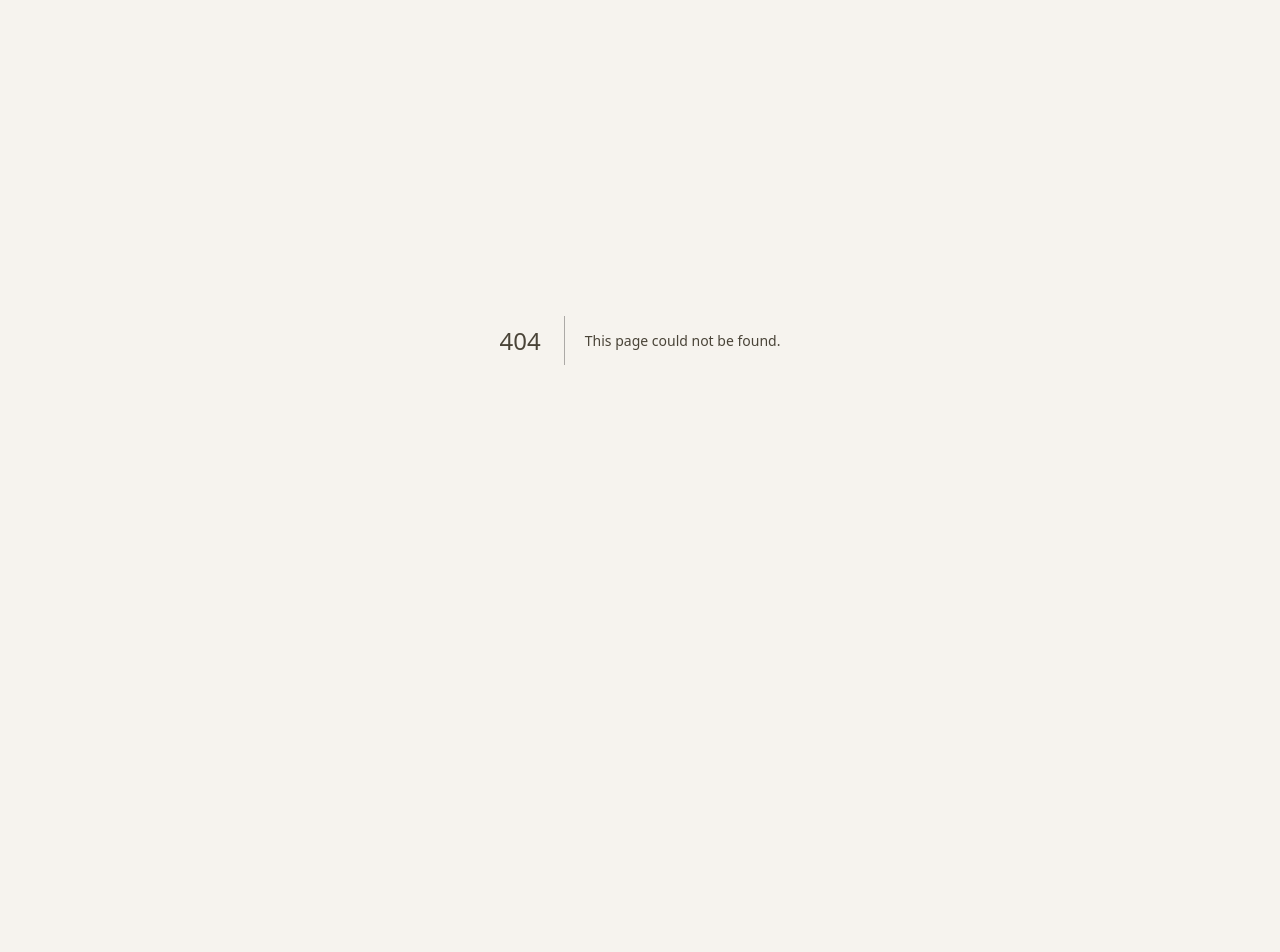
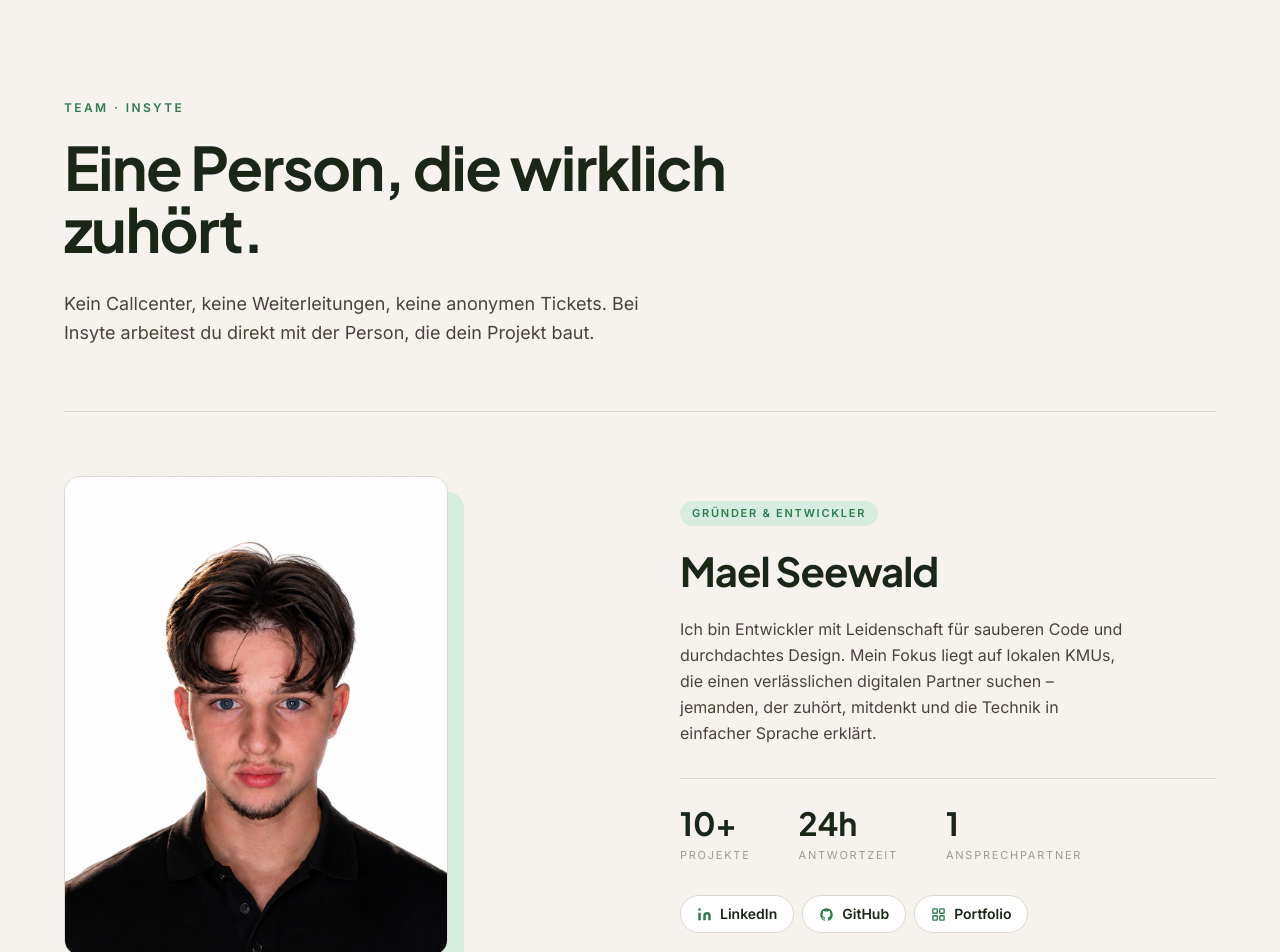
Before and after one commit to maelseewald/Insyte, a Next.js app: page /team in a window 1280 px wide. Before the commit this address had no page. Shown: the part 60-1012 px from the top of the page. Before the commit the page ends 800 px from the top, so only its background shows below. Built offline with nearby package versions, Linux system fonts and the light colour scheme.

Commit message:
feat: add Team page and nav tab
New /team page presenting the one-person team (Mael) with portrait, role badge,
bio, stats and personal links. Nav 'Über mich' replaced by 'Team' -> /team; the
homepage Ueber mich section remains as a teaser.

```diff
--- /dev/null
+++ b/app/team/page.tsx
@@ -0,0 +1,34 @@
+import type { Metadata } from 'next'
+import Navbar from '@/components/layout/Navbar'
+import ScrollProgress from '@/components/layout/ScrollProgress'
+import Footer from '@/components/layout/Footer'
+import Team from '@/components/sections/Team'
+
+export const metadata: Metadata = {
+  title: 'Team – Insyte',
+  description:
+    'Das Team hinter Insyte: ein fester Ansprechpartner für Web- und Softwareprojekte – kein Callcenter, keine Weiterleitungen.',
+  alternates: { canonical: 'https://insyte.ch/team' },
+  openGraph: {
+    title: 'Team – Insyte',
+    description:
+      'Ein fester Ansprechpartner für Web- und Softwareprojekte in der Schweiz.',
+    url: 'https://insyte.ch/team',
+    siteName: 'Insyte',
+    locale: 'de_CH',
+    type: 'website',
+  },
+}
+
+export default function TeamPage() {
+  return (
+    <>
+      <ScrollProgress />
+      <Navbar />
+      <main>
+        <Team />
+      </main>
+      <Footer />
+    </>
+  )
+}
--- a/components/layout/Navbar.tsx
+++ b/components/layout/Navbar.tsx
@@ -6,7 +6,7 @@ import Link from 'next/link'
 const NAV_ITEMS = [
   { label: 'Leistungen', href: '/leistungen' },
   { label: 'Projekte', href: '/projekte' },
-  { label: 'Über mich', href: '/#ueber-mich' },
+  { label: 'Team', href: '/team' },
   { label: 'Kontakt', href: '/#kontakt' },
 ]
 
--- /dev/null
+++ b/components/sections/Team.tsx
@@ -0,0 +1,211 @@
+'use client'
+
+import { useRef } from 'react'
+import Image from 'next/image'
+import Link from 'next/link'
+import { motion, useInView } from 'framer-motion'
+import { fadeInUp, staggerContainer } from '@/lib/motion'
+
+const STATS = [
+  { value: '10+', label: 'Projekte' },
+  { value: '24h', label: 'Antwortzeit' },
+  { value: '1', label: 'Ansprechpartner' },
+]
+
+const PILL =
+  'inline-flex items-center gap-2 rounded-full border border-leinen bg-white px-4 py-2 text-sm font-semibold text-wald transition-colors hover:border-gruen/40 hover:text-gruen'
+
+function LinkedInIcon() {
+  return (
+    <svg width="15" height="15" viewBox="0 0 24 24" fill="#2E7D4F" aria-hidden="true">
+      <path d="M16 8a6 6 0 016 6v7h-4v-7a2 2 0 00-2-2 2 2 0 00-2 2v7h-4v-7a6 6 0 016-6zM2 9h4v12H2z" />
+      <circle cx="4" cy="4" r="2" />
+    </svg>
+  )
+}
+
+function GithubIcon() {
+  return (
+    <svg width="15" height="15" viewBox="0 0 24 24" fill="#2E7D4F" aria-hidden="true">
+      <path d="M12 2C6.48 2 2 6.58 2 12.25c0 4.53 2.87 8.37 6.84 9.73.5.1.68-.22.68-.49 0-.24-.01-.87-.01-1.71-2.78.62-3.37-1.36-3.37-1.36-.45-1.18-1.11-1.49-1.11-1.49-.91-.63.07-.62.07-.62 1 .07 1.53 1.05 1.53 1.05.89 1.56 2.34 1.11 2.91.85.09-.66.35-1.11.63-1.36-2.22-.26-4.56-1.14-4.56-5.07 0-1.12.39-2.03 1.03-2.75-.1-.26-.45-1.3.1-2.71 0 0 .84-.27 2.75 1.05a9.36 9.36 0 0 1 2.5-.34c.85 0 1.71.12 2.5.34 1.91-1.32 2.75-1.05 2.75-1.05.55 1.41.2 2.45.1 2.71.64.72 1.03 1.63 1.03 2.75 0 3.94-2.34 4.81-4.57 5.06.36.32.68.94.68 1.9 0 1.37-.01 2.48-.01 2.82 0 .27.18.6.69.49A10.26 10.26 0 0 0 22 12.25C22 6.58 17.52 2 12 2Z" />
+    </svg>
+  )
+}
+
+function GridIcon() {
+  return (
+    <svg
+      width="15"
+      height="15"
+      viewBox="0 0 24 24"
+      fill="none"
+      stroke="#2E7D4F"
+      strokeWidth="2.2"
+      strokeLinecap="round"
+      strokeLinejoin="round"
+      aria-hidden="true"
+    >
+      <rect x="3" y="3" width="7" height="7" rx="1" />
+      <rect x="14" y="3" width="7" height="7" rx="1" />
+      <rect x="3" y="14" width="7" height="7" rx="1" />
+      <rect x="14" y="14" width="7" height="7" rx="1" />
+    </svg>
+  )
+}
+
+export default function Team() {
+  const ref = useRef(null)
+  const isInView = useInView(ref, { once: true, margin: '-100px' })
+
+  return (
+    <>
+      {/* Header */}
+      <section className="bg-sand pt-40 pb-16 px-6">
+        <div className="mx-auto max-w-6xl">
+          <motion.p
+            initial={{ opacity: 0, y: 16 }}
+            animate={{ opacity: 1, y: 0 }}
+            transition={{ duration: 0.5 }}
+            className="text-gruen text-xs font-semibold uppercase tracking-[0.2em] mb-5"
+          >
+            Team · Insyte
+          </motion.p>
+          <motion.h1
+            initial={{ opacity: 0, y: 16 }}
+            animate={{ opacity: 1, y: 0 }}
+            transition={{ duration: 0.5, delay: 0.1 }}
+            className="font-jakarta font-bold text-[clamp(36px,5.5vw,60px)] leading-[1.04] tracking-tight text-wald mb-7 max-w-3xl"
+          >
+            Eine Person, die wirklich zuhört.
+          </motion.h1>
+          <motion.p
+            initial={{ opacity: 0, y: 16 }}
+            animate={{ opacity: 1, y: 0 }}
+            transition={{ duration: 0.5, delay: 0.2 }}
+            className="text-erde text-lg leading-relaxed max-w-xl"
+          >
+            Kein Callcenter, keine Weiterleitungen, keine anonymen Tickets. Bei
+            Insyte arbeitest du direkt mit der Person, die dein Projekt baut.
+          </motion.p>
+        </div>
+      </section>
+
+      {/* Profile */}
+      <section className="bg-sand pb-8 px-6">
+        <motion.div
+          ref={ref}
+          initial="hidden"
+          animate={isInView ? 'visible' : 'hidden'}
+          variants={staggerContainer}
+          className="mx-auto max-w-6xl grid md:grid-cols-2 gap-16 md:gap-20 items-center border-t border-leinen pt-16"
+        >
+          {/* Photo */}
+          <motion.div
+            variants={fadeInUp}
+            className="relative mx-auto w-full max-w-sm md:mx-0"
+          >
+            <div
+              aria-hidden="true"
+              className="absolute inset-0 translate-x-4 translate-y-4 rounded-2xl bg-salbei"
+            />
+            <div className="group relative aspect-[4/5] overflow-hidden rounded-2xl border border-leinen bg-sand">
+              <Image
+                src="/portrait.png"
+                alt="Mael Seewald, Gründer von Insyte"
+                fill
+                sizes="(max-width: 768px) 100vw, 40vw"
+                className="object-cover object-top transition-transform duration-700 ease-out group-hover:scale-105"
+              />
+            </div>
+          </motion.div>
+
+          {/* Info */}
+          <div>
+            <motion.span
+              variants={fadeInUp}
+              className="inline-block rounded-full bg-salbei px-3 py-1 text-[11px] font-semibold uppercase tracking-[0.16em] text-gruen mb-5"
+            >
+              Gründer &amp; Entwickler
+            </motion.span>
+            <motion.h2
+              variants={fadeInUp}
+              className="font-jakarta font-bold text-[clamp(28px,3.4vw,40px)] leading-tight tracking-tight text-wald mb-5"
+            >
+              Mael Seewald
+            </motion.h2>
+            <motion.p
+              variants={fadeInUp}
+              className="text-erde text-base leading-relaxed mb-8 max-w-md"
+            >
+              Ich bin Entwickler mit Leidenschaft für sauberen Code und
+              durchdachtes Design. Mein Fokus liegt auf lokalen KMUs, die einen
+              verlässlichen digitalen Partner suchen – jemanden, der zuhört,
+              mitdenkt und die Technik in einfacher Sprache erklärt.
+            </motion.p>
+
+            <motion.dl
+              variants={fadeInUp}
+              className="flex flex-wrap gap-x-12 gap-y-6 border-t border-leinen pt-7 mb-8"
+            >
+              {STATS.map((stat) => (
+                <div key={stat.label}>
+                  <dd className="font-jakarta font-bold text-[clamp(26px,3vw,32px)] leading-none text-wald">
+                    {stat.value}
+                  </dd>
+                  <dt className="mt-2 text-[11px] uppercase tracking-[0.16em] text-erde/50">
+                    {stat.label}
+                  </dt>
+                </div>
+              ))}
+            </motion.dl>
+
+            <motion.div variants={fadeInUp} className="flex flex-wrap gap-2">
+              <a
+                href="https://www.linkedin.com/in/maelseewald/"
+                target="_blank"
+                rel="noopener noreferrer"
+                className={PILL}
+              >
+                <LinkedInIcon />
+                LinkedIn
+              </a>
+              <a
+                href="https://github.com/maelseewald"
+                target="_blank"
+                rel="noopener noreferrer"
+                className={PILL}
+              >
+                <GithubIcon />
+                GitHub
+              </a>
+              <a
+                href="https://mael.5eewald.ch"
+                target="_blank"
+                rel="noopener noreferrer"
+                className={PILL}
+              >
+                <GridIcon />
+                Portfolio
+              </a>
+            </motion.div>
+          </div>
+        </motion.div>
+      </section>
+
+      {/* CTA */}
+      <section className="bg-wald py-24 px-6">
+        <div className="mx-auto max-w-2xl text-center">
+          <h2 className="font-jakarta font-bold text-[clamp(28px,3.4vw,40px)] leading-tight tracking-tight text-white mb-5">
+            Lern mich kennen.
+          </h2>
+          <p className="text-sand/70 text-base mb-9">
+            Schreib mir – ich melde mich innerhalb von 24 Stunden.
+          </p>
+          <Link href="/#kontakt" className="btn-primary">
+            Projekt starten
+          </Link>
+        </div>
+      </section>
+    </>
+  )
+}
```
